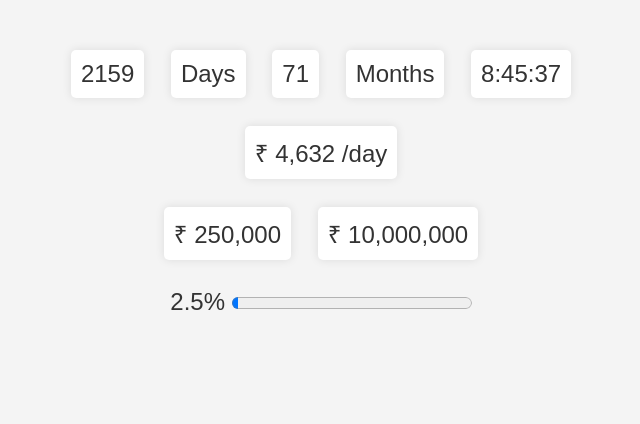
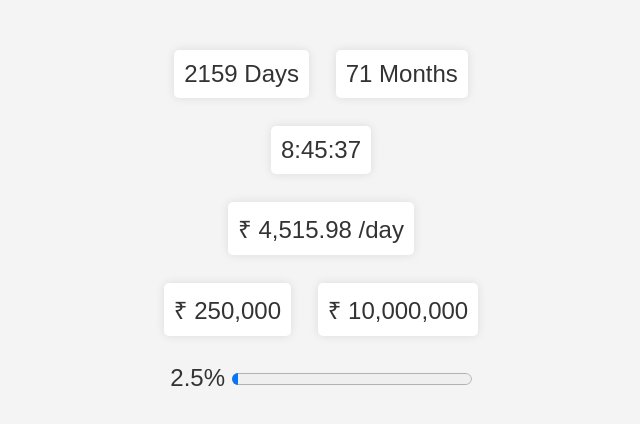
Before and after one commit to EasterScience/amazingout, a plain HTML site: page goal/index.html in a window 1280 px wide. Shown: the whole page, without its empty margins (319-959 px from the left). Drawn offline with Linux system fonts and the light colour scheme.

Commit message:
making a functional per day

```diff
--- a/goal/index.html
+++ b/goal/index.html
@@ -29,19 +29,16 @@
 <body>
 
 <div id="timer">
-  <div class="timer-section" id="days">00</div>
-  <div class="timer-section">Days</div>
-  <div class="timer-section" id="months">00</div>
-  <div class="timer-section">Months</div>
+  <div class="timer-section"><span id="days">00</span> Days</div>
+  <div class="timer-section"><span  id="months">00</span> Months</div>
+  <br/><br/>
   <div class="timer-section" id="time">00:00:00</div>
-  <br/>
-  <br/>
-  <div class="timer-section" id="per_day"> &#8377; 4,632 /day</div>
-   <br/> <br/>
+  <br/><br/>
+  <div class="timer-section"> &#8377; <span id="per_day">4,632</span> /day</div>
+   <br/><br/>
   <div class="timer-section">&#8377; <span id="earn_money">1,00,000</span></div>
    <div class="timer-section">&#8377; <span id="goal_price">1,00,00,000</span></div>
-  <br/>
-  <br/>
+  <br/><br/>
   <label for="file"><span id="save_per">2</span>%</label>
   <progress id="file" value="" max="100"> 32% </progress>
 </div>
@@ -56,7 +53,7 @@
     const timeRemaining = targetDate - now;
 
     // Calculate days, months, and time
-    const days = Math.floor(timeRemaining / (1000 * 60 * 60 * 24));
+    var days = Math.floor(timeRemaining / (1000 * 60 * 60 * 24));
     const months = Math.floor(days / 30);
     const hours = Math.floor((timeRemaining % (1000 * 60 * 60 * 24)) / (1000 * 60 * 60));
     const minutes = Math.floor((timeRemaining % (1000 * 60 * 60)) / (1000 * 60));
@@ -67,6 +64,14 @@
     document.getElementById('months').innerText = months;
     document.getElementById('time').innerText = `${hours}:${minutes}:${seconds}`;
   }, 1000);
+
+  const now = new Date().getTime();
+  const timeRemaining = targetDate - now;
+  // Calculate days
+  const days = Math.floor(timeRemaining / (1000 * 60 * 60 * 24));
+  //const days = document.getElementById('days').innerText;
+  //console.log("hi", days);
+
   const goal_price = 10000000;
   const total_price = 250000;
   const total_percentage = ((total_price * 100) / goal_price) ;
@@ -75,6 +80,7 @@
   document.getElementById('file').value = total_percentage;
   document.getElementById('goal_price').innerText = goal_price.toLocaleString('en-US');
   document.getElementById('earn_money').innerText = total_price.toLocaleString('en-US');
+  document.getElementById('per_day').innerText = ((goal_price-total_price)/days).toLocaleString('en-US');
 
 
 </script>
```
